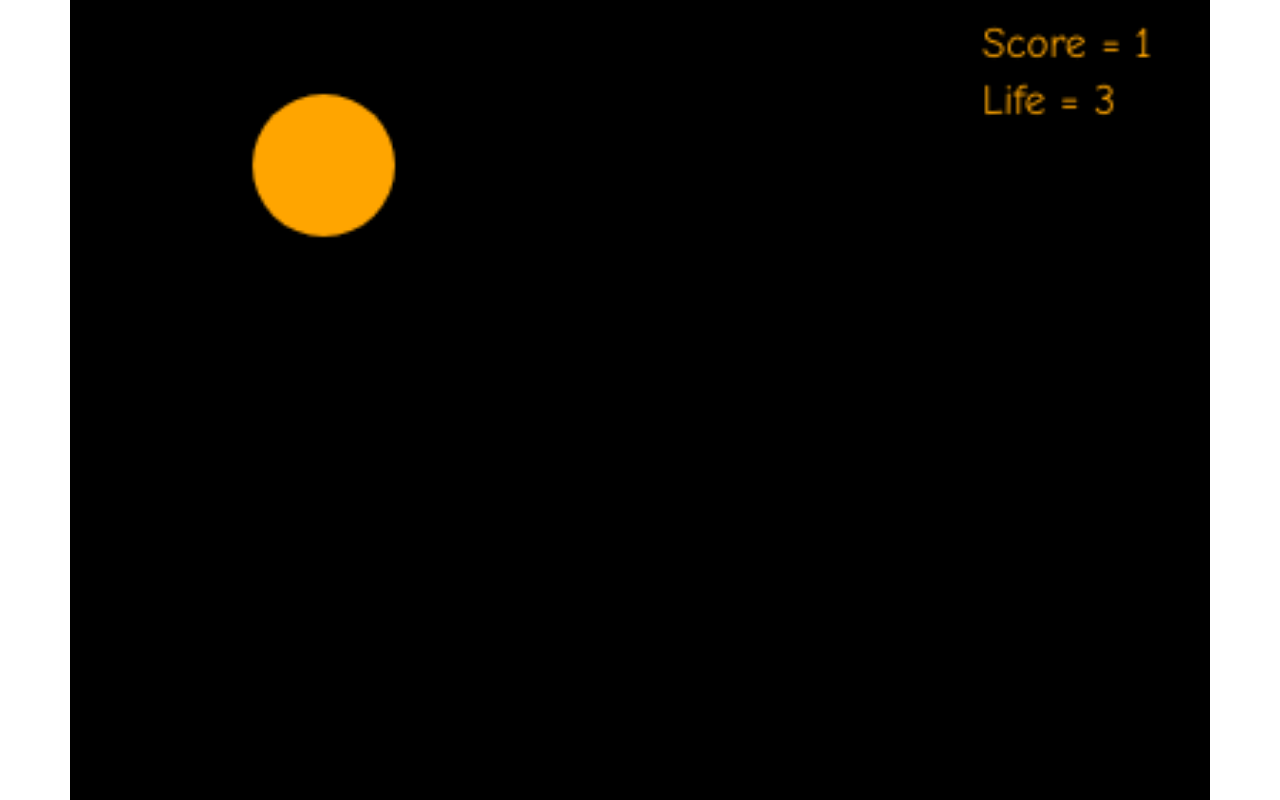
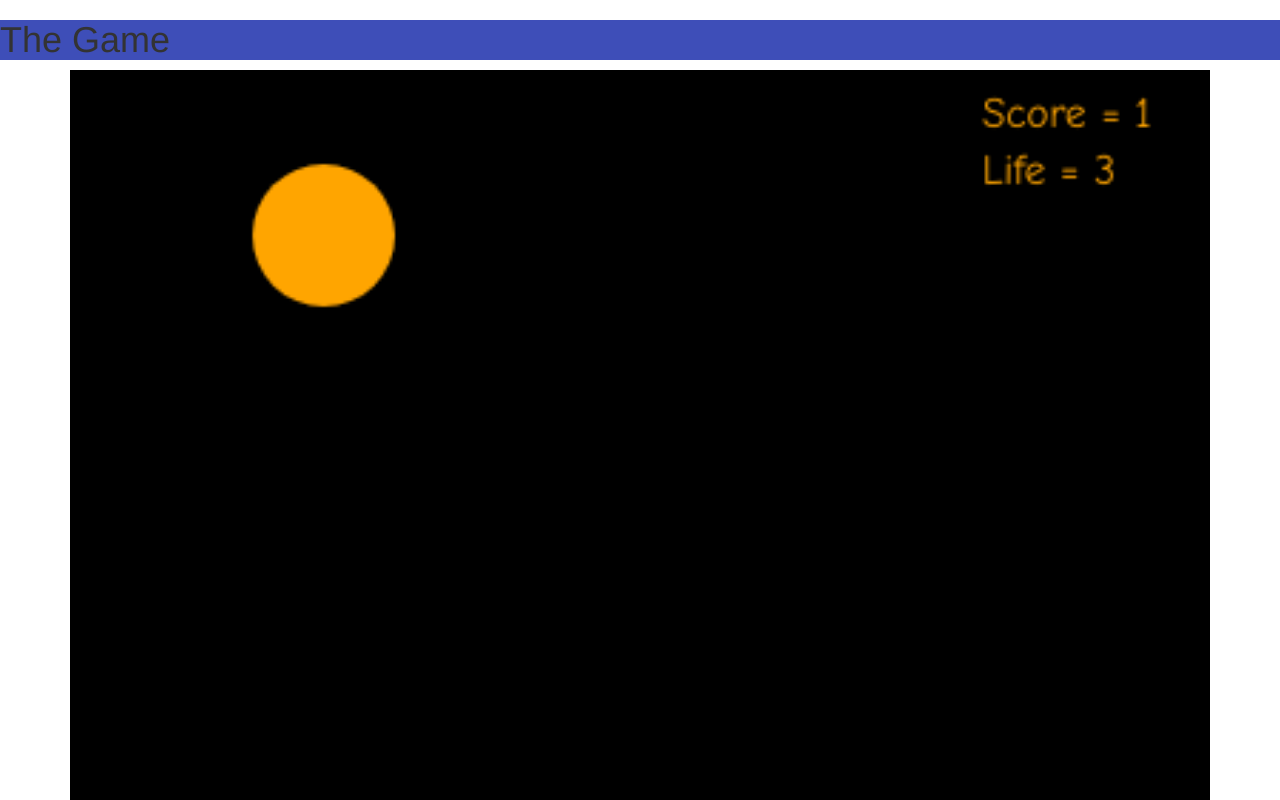
Before and after one commit to bvajhi/personal-Projects, a plain HTML site: page game/index.html in a window 1280 px wide. Shown: the top 800 px of the page. Drawn offline with nearby package versions, Linux system fonts and the light colour scheme.

Commit message:
first commit

```diff
--- a/game/index.html
+++ b/game/index.html
@@ -9,7 +9,14 @@
             height: auto;
 
         }
+
+         header {
+    background : #3E4EB8;
+
+    }
     </style>
+
+
 
     <title>Project 4</title>
     <link rel="stylesheet" href="https://maxcdn.bootstrapcdn.com/bootstrap/3.3.7/css/bootstrap.min.css">
@@ -25,6 +32,12 @@
 </head>
 
 <body>
+
+<header>
+    <h1 class="header__title">The Game</h1>
+
+  </header>
+
     <div class ="container">
 
         <div class= "col-mid-4">
```
Also changed, not shown: game/manifest.json.
